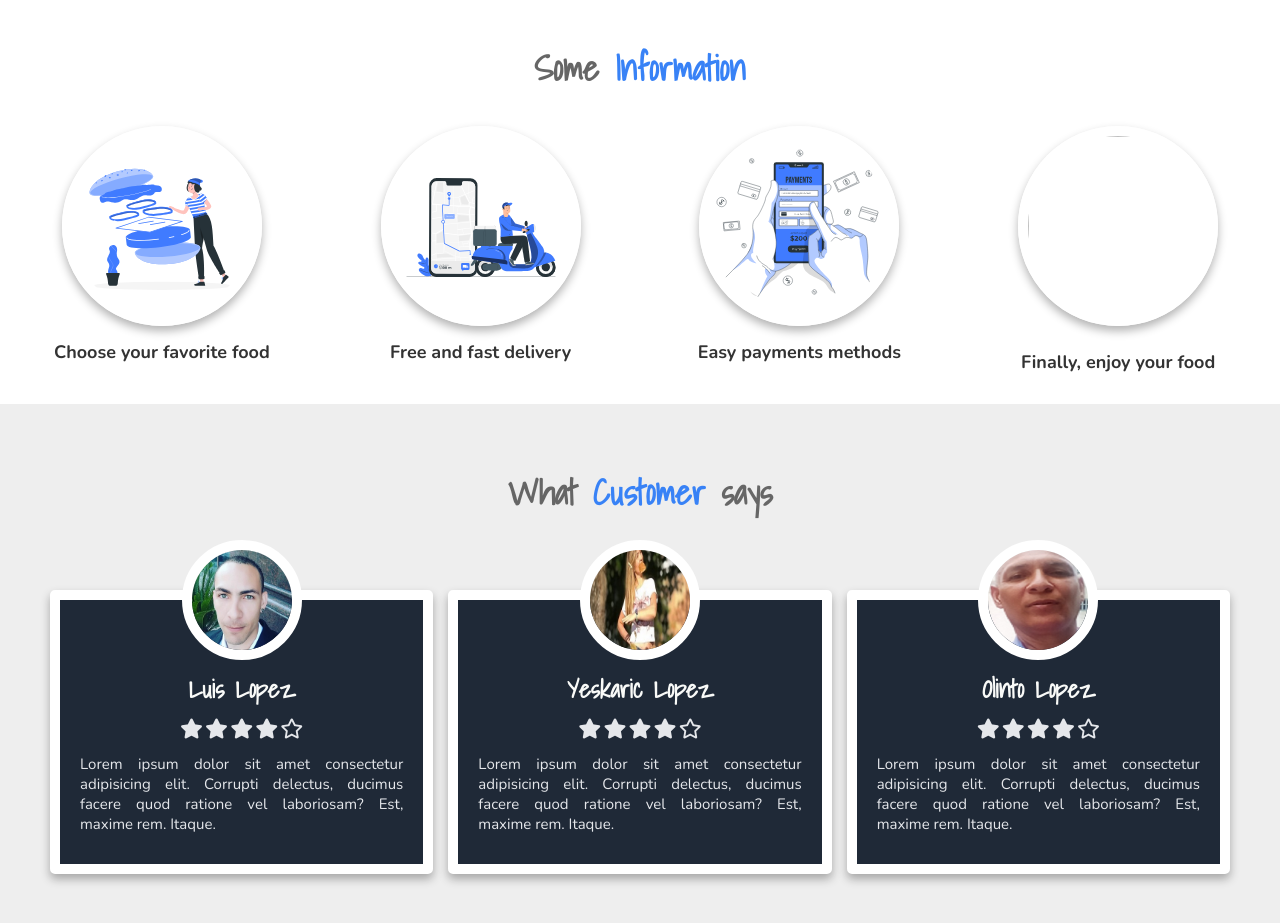
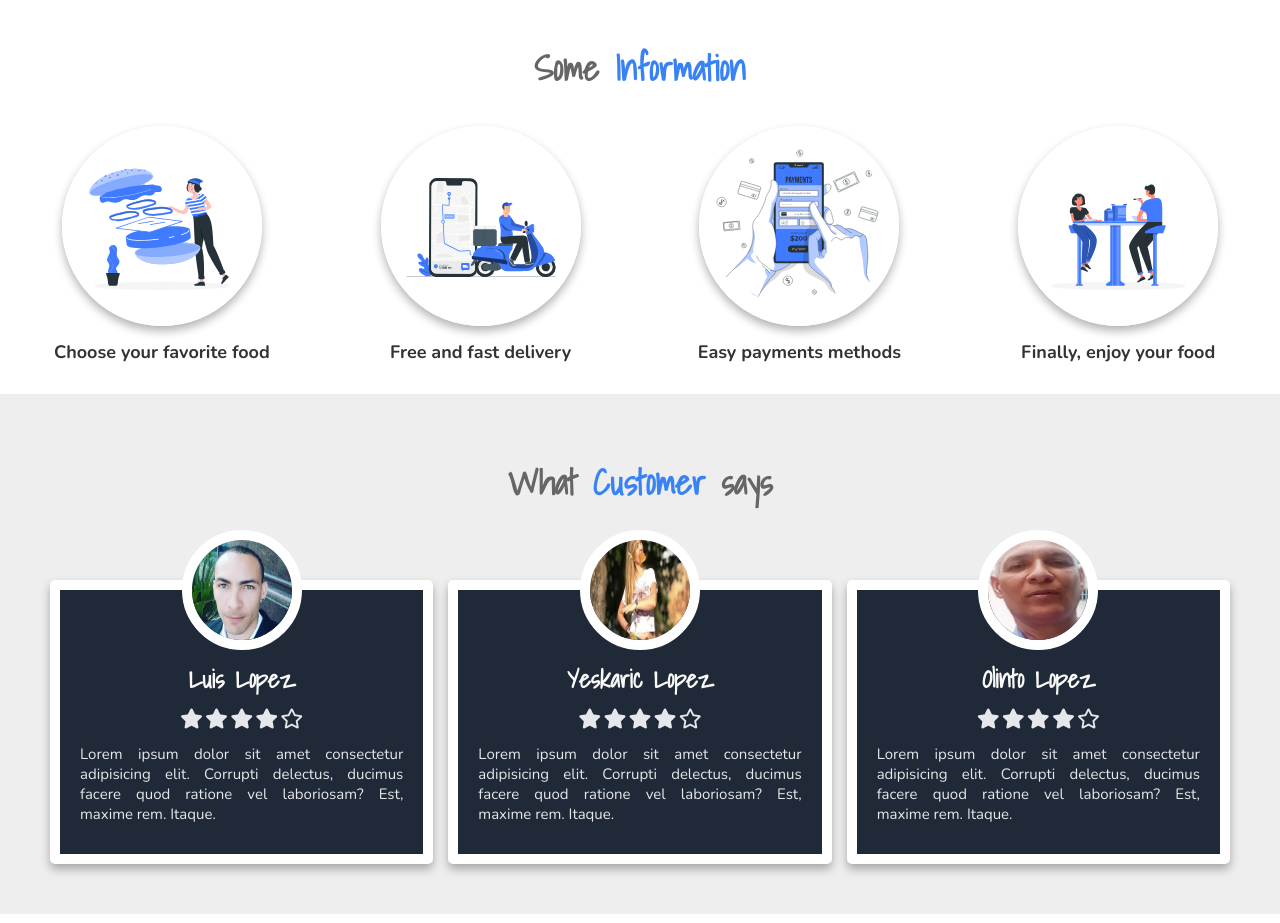
Before and after one commit to olintolopez/landing_page, a plain HTML site: page index.html in a window 1280 px wide. Shown: the part 820-1743 px from the top of the page. Drawn offline with nearby package versions, Linux system fonts and the light colour scheme; the site is published under a folder, as on GitHub Pages, so addresses that start at the root find nothing.

Commit message:
Updating the index file

```diff
--- a/index.html
+++ b/index.html
@@ -65,7 +65,7 @@
             <h3>Easy payments methods</h3>
         </div>
         <div class="box">
-            <img src="/assets/images/enjoy01.svg" alt="">
+            <img src="./assets/images/enjoy01.svg" alt="">
             <h3>Finally, enjoy your food</h3>
         </div>
 
```
